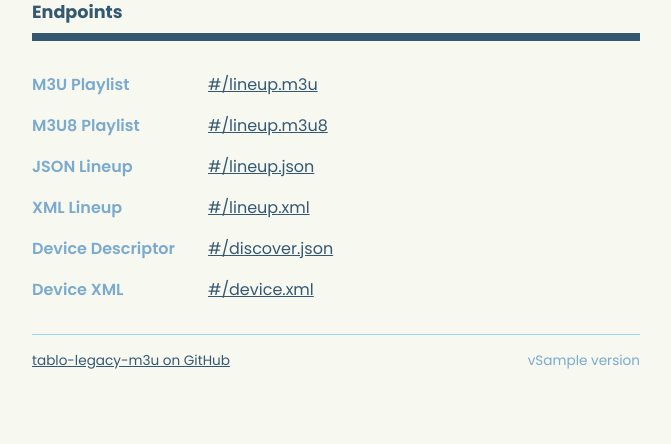
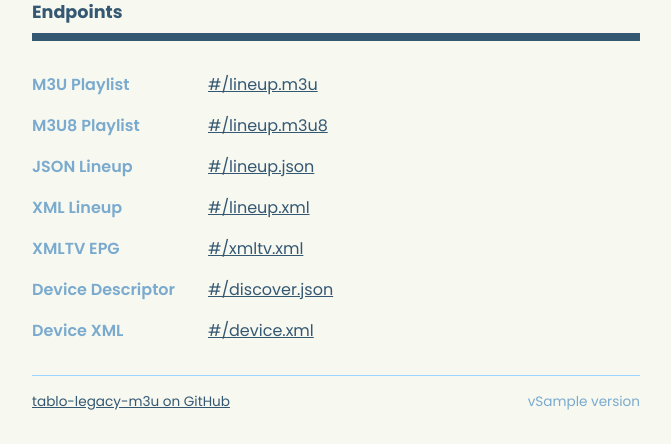
Before and after one commit to gtronset/tablo-legacy-m3u, a Python web app: template tablo_legacy_m3u/templates/index.html in a window 1280 px wide. Shown: the part 657-1101 px from the top of the page, without its empty margins (304-975 px from the left). Before the commit the page ends 1026 px from the top, so only its background shows below. Run offline with Jinja, Linux system fonts and the light colour scheme; the template is opened without the code that fills it: most values are stand-ins (such as "Sample title", 1, 10 or a date in 2020).

Commit message:
Add XMLTV to root/index page

```diff
--- a/tablo_legacy_m3u/templates/index.html
+++ b/tablo_legacy_m3u/templates/index.html
@@ -151,6 +151,10 @@
             <dd>
                 <a href="{{ url_for('lineup_xml') }}">{{ base_url }}/lineup.xml</a>
             </dd>
+            <dt>XMLTV EPG</dt>
+            <dd>
+                <a href="{{ url_for('xmltv') }}">{{ base_url }}/xmltv.xml</a>
+            </dd>
             <dt>Device Descriptor</dt>
             <dd>
                 <a href="{{ url_for('discover') }}">{{ base_url }}/discover.json</a>
```
